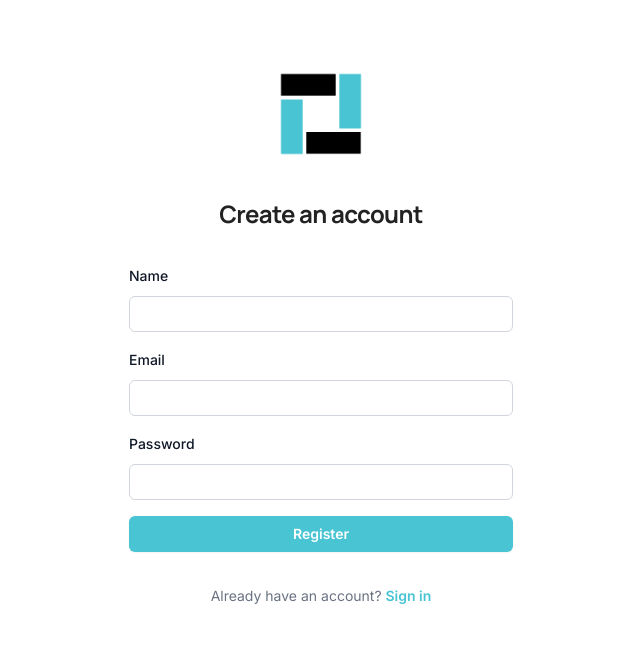
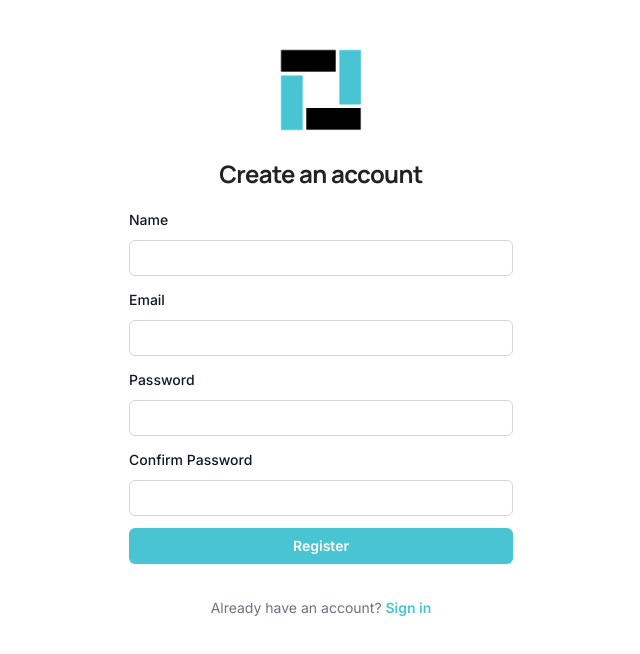
Before and after one commit to krislette/diowesti-blocks, a React (Vite) app: page /register in a window 1280 px wide. Shown: the top 654 px of the page, without its empty margins (319-959 px from the left). Built offline with nearby package versions, Linux system fonts and the light colour scheme.

Commit message:
Integrated auth api on login & registration

```diff
--- a/src/pages/LogIn.tsx
+++ b/src/pages/LogIn.tsx
@@ -1,63 +1,77 @@
 import { useState } from "react";
+import { useNavigate } from "react-router-dom";
 import imgDostLogo from "../assets/blocks.png";
-import { getUser, updateActiveUser } from "../data/localStorage";
-import { useNavigate } from "react-router-dom";
+import { apiService } from "../services/api";
+import { useAuth } from "../context/AuthContext";
 
-interface LoginModel {
-  strEmail: string;
-  strPassword: string;
+interface LoginFormData {
+  email: string;
+  password: string;
 }
 
 function LogIn() {
-  const [objData, setData] = useState<LoginModel>({
-    strEmail: "",
-    strPassword: "",
+  const [formData, setFormData] = useState<LoginFormData>({
+    email: "",
+    password: "",
   });
-  const [strMessage, setMessage] = useState<string>("");
+  const [message, setMessage] = useState<string>("");
+  const [isSubmitting, setIsSubmitting] = useState<boolean>(false);
+
   const navigate = useNavigate();
+  const { login } = useAuth();
 
   const handleInputChange = (event: React.ChangeEvent<HTMLInputElement>) => {
-    const strId = event.target.id;
-    const strValue = event.target.value;
-    setData({ ...objData, [strId]: strValue });
+    const { id, value } = event.target;
+    setFormData((prev) => ({ ...prev, [id]: value }));
     setMessage("");
   };
 
-  const handleFormSubmit = (event: React.FormEvent<HTMLFormElement>) => {
+  const handleFormSubmit = async (event: React.FormEvent<HTMLFormElement>) => {
     event.preventDefault();
 
-    if (objData.strEmail == "" || objData.strPassword == "") {
-      setMessage("Please complete the required fields.");
+    if (!formData.email || !formData.password) {
+      setMessage("Please complete all required fields.");
       return;
     }
 
-    const objUser = getUser(objData.strEmail, objData.strPassword);
+    setIsSubmitting(true);
+    setMessage("");
 
-    if (objUser == null) {
-      setMessage("Username or password is not correct.");
-      return;
+    try {
+      // Call API service directly for error messages
+      await apiService.login(formData);
+
+      // This updates the auth context
+      await login(formData);
+
+      setMessage("Login successful. Redirecting...");
+      navigate("/dashboard");
+    } catch (error) {
+      setMessage(
+        error instanceof Error
+          ? error.message
+          : "Login failed. Please try again."
+      );
+    } finally {
+      setIsSubmitting(false);
     }
-
-    updateActiveUser(objUser);
-    navigate("/");
   };
 
   return (
-    <>
-      <div className="flex min-h-full flex-col justify-center px-6 py-16 lg:px-8 font-inter">
+    <div className="flex min-h-full flex-col justify-center px-6 py-10 lg:px-8 font-inter">
       <div className="sm:mx-auto sm:w-full sm:max-w-sm">
         <img
           alt="DOST Logo"
           src={imgDostLogo}
           className="mx-auto h-25 w-auto"
         />
-          <h2 className="mt-8 text-center text-2xl/9 font-bold tracking-tight text-dost-black font-manrope">
+        <h2 className="mt-4 text-center text-2xl/9 font-bold tracking-tight text-dost-black font-manrope">
           Sign in to your account
         </h2>
       </div>
 
-        <div className="mt-20 sm:mx-auto sm:w-full sm:max-w-sm">
-          <form className="space-y-4" onSubmit={handleFormSubmit}>
+      <div className="mt-22 sm:mx-auto sm:w-full sm:max-w-sm">
+        <form className="space-y-3" onSubmit={handleFormSubmit}>
           <div>
             <label
               htmlFor="email"
@@ -67,45 +81,37 @@ function LogIn() {
             </label>
             <div className="mt-2">
               <input
-                  id="strEmail"
+                id="email"
                 name="email"
                 type="email"
-                  value={objData.strEmail}
+                value={formData.email}
                 onChange={handleInputChange}
                 required
+                disabled={isSubmitting}
                 autoComplete="email"
-                  className="block w-full rounded-md bg-dost-white px-3 py-1.5 text-base text-gray-900 outline-1 -outline-offset-1 outline-gray-300 placeholder:text-gray-400 focus:outline-2 focus:-outline-offset-2 focus:outline-dost-blue sm:text-sm/6"
+                className="block w-full rounded-md bg-dost-white px-3 py-1.5 text-base text-gray-900 outline-1 -outline-offset-1 outline-gray-300 placeholder:text-gray-400 focus:outline-2 focus:-outline-offset-2 focus:outline-dost-blue sm:text-sm/6 disabled:opacity-50"
               />
             </div>
           </div>
 
           <div>
-              <div className="flex items-center justify-between">
             <label
               htmlFor="password"
               className="block text-sm/6 font-medium text-gray-900"
             >
               Password
             </label>
-                <div className="text-sm">
-                  <a
-                    href="https://github.com/krislette/diowesti-blocks"
-                    className="font-semibold text-dost-blue hover:text-dost-blue-dark"
-                  >
-                    Forgot password?
-                  </a>
-                </div>
-              </div>
             <div className="mt-2">
               <input
-                  id="strPassword"
+                id="password"
                 name="password"
                 type="password"
-                  value={objData.strPassword}
+                value={formData.password}
                 onChange={handleInputChange}
                 required
+                disabled={isSubmitting}
                 autoComplete="current-password"
-                  className="block w-full rounded-md bg-white px-3 py-1.5 text-base text-gray-900 outline-1 -outline-offset-1 outline-gray-300 placeholder:text-gray-400 focus:outline-2 focus:-outline-offset-2 focus:outline-dost-blue sm:text-sm/6"
+                className="block w-full rounded-md bg-white px-3 py-1.5 text-base text-gray-900 outline-1 -outline-offset-1 outline-gray-300 placeholder:text-gray-400 focus:outline-2 focus:-outline-offset-2 focus:outline-dost-blue sm:text-sm/6 disabled:opacity-50"
               />
             </div>
           </div>
@@ -113,28 +119,37 @@ function LogIn() {
           <div>
             <button
               type="submit"
-                className="flex w-full justify-center rounded-md bg-dost-blue px-3 py-1.5 text-sm/6 font-semibold text-white shadow-xs hover:bg-dost-blue-dark focus-visible:outline-2 focus-visible:outline-offset-2 focus-visible:outline-dost-blue cursor-pointer"
+              disabled={isSubmitting}
+              className="flex w-full justify-center rounded-md bg-dost-blue px-3 py-1.5 text-sm/6 font-semibold text-white shadow-xs hover:bg-dost-blue-dark focus-visible:outline-2 focus-visible:outline-offset-2 focus-visible:outline-dost-blue cursor-pointer disabled:opacity-50 disabled:cursor-not-allowed"
             >
-                Sign in
+              {isSubmitting ? "Signing in..." : "Sign in"}
             </button>
           </div>
         </form>
 
         <p className="mt-8 text-center text-sm/6 text-gray-500">
-            Need an account?{" "}
+          Don't have an account?{" "}
           <a
             href="/register"
             className="font-semibold text-dost-blue hover:text-dost-blue-dark"
           >
-              Register
+            Create one here
           </a>
-            <span className="text-dost-blue">
-              {strMessage && <p>{strMessage}</p>}
-            </span>
         </p>
+
+        {message && (
+          <div
+            className={`mt-4 text-center text-sm font-semibold ${
+              message.includes("successfully")
+                ? "text-dost-blue"
+                : "text-dost-black"
+            }`}
+          >
+            {message}
+          </div>
+        )}
       </div>
     </div>
-    </>
   );
 }
 
--- a/src/pages/Register.tsx
+++ b/src/pages/Register.tsx
@@ -1,73 +1,92 @@
 import { useState } from "react";
+import { apiService } from "../services/api";
 import imgDostLogo from "../assets/blocks.png";
-import {
-  addNewUser,
-  isUserRegistered,
-  type UserModel,
-} from "../data/localStorage";
+
+interface RegisterFormData {
+  name: string;
+  email: string;
+  password: string;
+  password_confirmation: string;
+}
 
 function Register() {
-  const [objData, setData] = useState<UserModel>({
-    strName: "",
-    strEmail: "",
-    strPassword: "",
+  const [formData, setFormData] = useState<RegisterFormData>({
+    name: "",
+    email: "",
+    password: "",
+    password_confirmation: "",
   });
-
-  const [strMessage, setMessage] = useState<string>("");
+  const [message, setMessage] = useState<string>("");
+  const [isSubmitting, setIsSubmitting] = useState<boolean>(false);
 
   const handleInputChange = (event: React.ChangeEvent<HTMLInputElement>) => {
-    const strId = event.target.id;
-    const strValue = event.target.value;
-    setData({ ...objData, [strId]: strValue });
+    const { id, value } = event.target;
+    setFormData((prev) => ({ ...prev, [id]: value }));
     setMessage("");
   };
 
-  const handleFormSubmit = (event: React.FormEvent<HTMLFormElement>) => {
+  const handleFormSubmit = async (event: React.FormEvent<HTMLFormElement>) => {
     event.preventDefault();
 
-    // If fields are empty upon submit, just return
+    // Basic form validation
     if (
-      objData.strName == "" ||
-      objData.strEmail == "" ||
-      objData.strPassword == ""
+      !formData.name ||
+      !formData.email ||
+      !formData.password ||
+      !formData.password_confirmation
     ) {
-      setMessage("Please complete the required fields.");
+      setMessage("Please complete all required fields.");
       return;
     }
 
-    // Or if the user is already registered
-    if (isUserRegistered(objData.strEmail)) {
-      setMessage("User already exists.");
+    if (formData.password !== formData.password_confirmation) {
+      setMessage("Passwords do not match.");
       return;
     }
 
-    // Finally add the user after passing all checks
-    addNewUser(objData);
-    setMessage("User successfully created.");
+    if (formData.password.length < 6) {
+      setMessage("Password must be at least 6 characters long.");
+      return;
+    }
 
-    setData({
-      strName: "",
-      strEmail: "",
-      strPassword: "",
+    setIsSubmitting(true);
+
+    try {
+      await apiService.registerOnly(formData);
+      setMessage("Account created successfully. You can now log in.");
+
+      setFormData({
+        name: "",
+        email: "",
+        password: "",
+        password_confirmation: "",
       });
+    } catch (error) {
+      setMessage(
+        error instanceof Error
+          ? error.message
+          : "Registration failed. Please try again."
+      );
+    } finally {
+      setIsSubmitting(false);
+    }
   };
 
   return (
-    <>
-      <div className="flex min-h-full flex-col justify-center px-6 py-16 lg:px-8 font-inter">
+    <div className="flex min-h-full flex-col justify-center px-6 py-10 lg:px-8 font-inter">
       <div className="sm:mx-auto sm:w-full sm:max-w-sm">
         <img
           alt="DOST Logo"
           src={imgDostLogo}
           className="mx-auto h-25 w-auto"
         />
-          <h2 className="mt-8 text-center text-2xl/9 font-bold tracking-tight text-dost-black font-manrope">
+        <h2 className="mt-4 text-center text-2xl/9 font-bold tracking-tight text-dost-black font-manrope">
           Create an account
         </h2>
       </div>
 
-        <div className="mt-8 sm:mx-auto sm:w-full sm:max-w-sm">
-          <form className="space-y-4" onSubmit={handleFormSubmit}>
+      <div className="mt-4 sm:mx-auto sm:w-full sm:max-w-sm">
+        <form className="space-y-3" onSubmit={handleFormSubmit}>
           <div>
             <label
               htmlFor="name"
@@ -77,13 +96,14 @@ function Register() {
             </label>
             <div className="mt-2">
               <input
-                  id="strName"
+                id="name"
                 name="name"
                 type="text"
-                  value={objData.strName}
+                value={formData.name}
                 onChange={handleInputChange}
                 required
-                  className="block w-full rounded-md bg-dost-white px-3 py-1.5 text-base text-gray-900 outline-1 -outline-offset-1 outline-gray-300 placeholder:text-gray-400 focus:outline-2 focus:-outline-offset-2 focus:outline-dost-blue sm:text-sm/6"
+                disabled={isSubmitting}
+                className="block w-full rounded-md bg-dost-white px-3 py-1.5 text-base text-gray-900 outline-1 -outline-offset-1 outline-gray-300 placeholder:text-gray-400 focus:outline-2 focus:-outline-offset-2 focus:outline-dost-blue sm:text-sm/6 disabled:opacity-50"
               />
             </div>
           </div>
@@ -97,14 +117,15 @@ function Register() {
             </label>
             <div className="mt-2">
               <input
-                  id="strEmail"
+                id="email"
                 name="email"
                 type="email"
-                  value={objData.strEmail}
+                value={formData.email}
                 onChange={handleInputChange}
                 required
+                disabled={isSubmitting}
                 autoComplete="email"
-                  className="block w-full rounded-md bg-dost-white px-3 py-1.5 text-base text-gray-900 outline-1 -outline-offset-1 outline-gray-300 placeholder:text-gray-400 focus:outline-2 focus:-outline-offset-2 focus:outline-dost-blue sm:text-sm/6"
+                className="block w-full rounded-md bg-dost-white px-3 py-1.5 text-base text-gray-900 outline-1 -outline-offset-1 outline-gray-300 placeholder:text-gray-400 focus:outline-2 focus:-outline-offset-2 focus:outline-dost-blue sm:text-sm/6 disabled:opacity-50"
               />
             </div>
           </div>
@@ -118,14 +139,37 @@ function Register() {
             </label>
             <div className="mt-2">
               <input
-                  id="strPassword"
+                id="password"
                 name="password"
                 type="password"
-                  value={objData.strPassword}
+                value={formData.password}
                 onChange={handleInputChange}
                 required
-                  autoComplete="current-password"
-                  className="block w-full rounded-md bg-white px-3 py-1.5 text-base text-gray-900 outline-1 -outline-offset-1 outline-gray-300 placeholder:text-gray-400 focus:outline-2 focus:-outline-offset-2 focus:outline-dost-blue sm:text-sm/6"
+                disabled={isSubmitting}
+                autoComplete="new-password"
+                className="block w-full rounded-md bg-white px-3 py-1.5 text-base text-gray-900 outline-1 -outline-offset-1 outline-gray-300 placeholder:text-gray-400 focus:outline-2 focus:-outline-offset-2 focus:outline-dost-blue sm:text-sm/6 disabled:opacity-50"
+              />
+            </div>
+          </div>
+
+          <div>
+            <label
+              htmlFor="password_confirmation"
+              className="block text-sm/6 font-medium text-gray-900"
+            >
+              Confirm Password
+            </label>
+            <div className="mt-2">
+              <input
+                id="password_confirmation"
+                name="password_confirmation"
+                type="password"
+                value={formData.password_confirmation}
+                onChange={handleInputChange}
+                required
+                disabled={isSubmitting}
+                autoComplete="new-password"
+                className="block w-full rounded-md bg-white px-3 py-1.5 text-base text-gray-900 outline-1 -outline-offset-1 outline-gray-300 placeholder:text-gray-400 focus:outline-2 focus:-outline-offset-2 focus:outline-dost-blue sm:text-sm/6 disabled:opacity-50"
               />
             </div>
           </div>
@@ -133,9 +177,10 @@ function Register() {
           <div>
             <button
               type="submit"
-                className="flex w-full justify-center rounded-md bg-dost-blue px-3 py-1.5 text-sm/6 font-semibold text-white shadow-xs hover:bg-dost-blue-dark focus-visible:outline-2 focus-visible:outline-offset-2 focus-visible:outline-dost-blue cursor-pointer"
+              disabled={isSubmitting}
+              className="flex w-full justify-center rounded-md bg-dost-blue px-3 py-1.5 text-sm/6 font-semibold text-white shadow-xs hover:bg-dost-blue-dark focus-visible:outline-2 focus-visible:outline-offset-2 focus-visible:outline-dost-blue cursor-pointer disabled:opacity-50 disabled:cursor-not-allowed"
             >
-                Register
+              {isSubmitting ? "Creating Account..." : "Register"}
             </button>
           </div>
         </form>
@@ -148,13 +193,21 @@ function Register() {
           >
             Sign in
           </a>
-            <span className="text-dost-blue">
-              {strMessage && <p>{strMessage}</p>}
-            </span>
         </p>
+
+        {message && (
+          <div
+            className={`mt-4 text-center text-sm font-semibold ${
+              message.includes("successfully")
+                ? "text-dost-blue"
+                : "text-dots-black"
+            }`}
+          >
+            {message}
+          </div>
+        )}
       </div>
     </div>
-    </>
   );
 }
 
```
Lines whose indentation alone changed are shown as unchanged.
